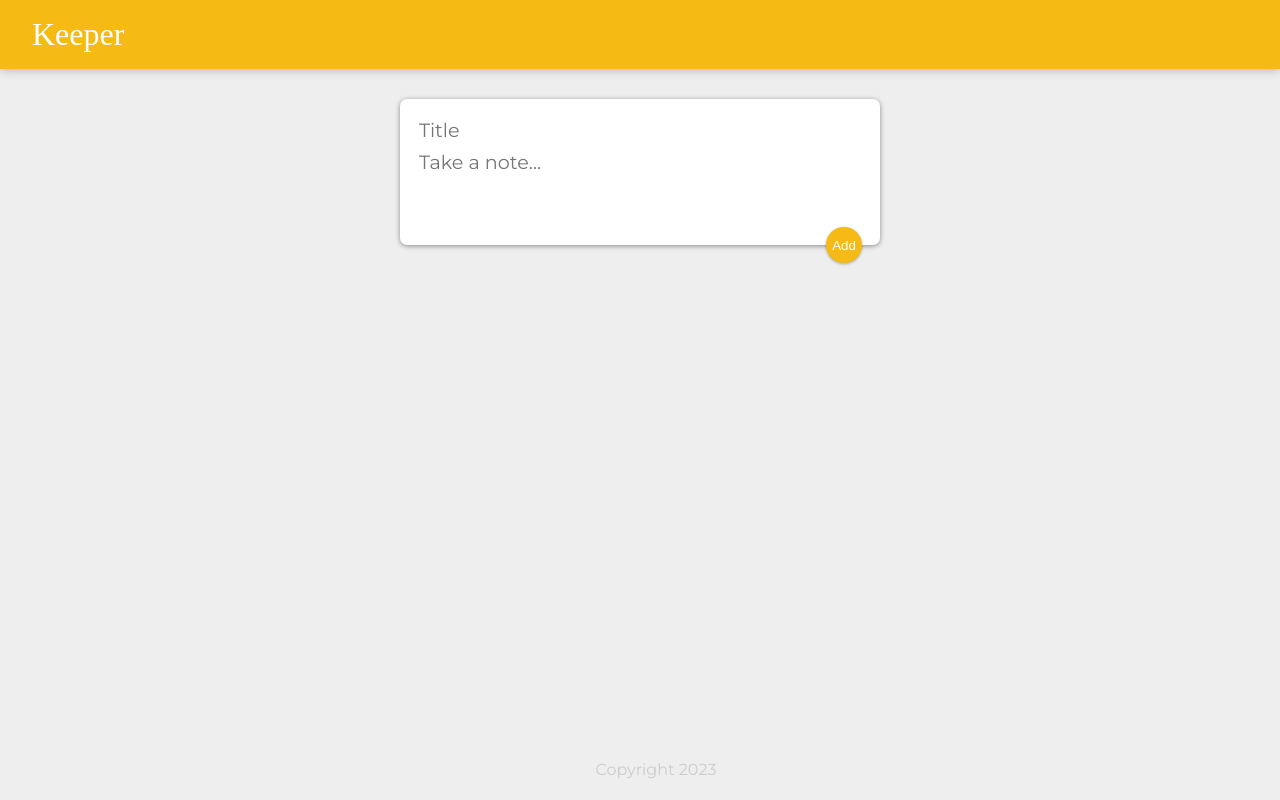
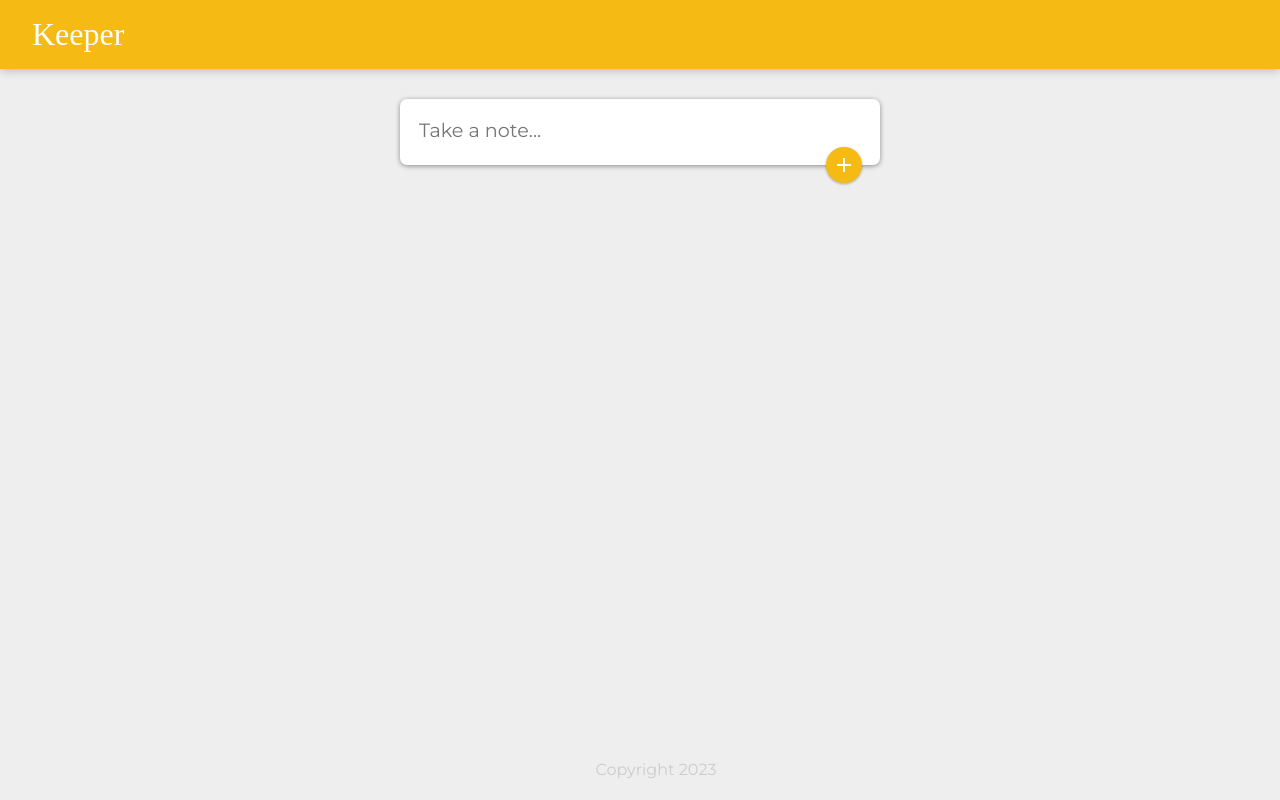
Before and after one commit to Leighson/keeper-app, a React (Create React App) app: page / in a window 1280 px wide. Built offline with nearby package versions, Linux system fonts and the light colour scheme; a web font is replaced by a local one.

Commit message:
Style onFocus inputs using MUI.

```diff
--- a/package.json
+++ b/package.json
@@ -3,6 +3,11 @@
   "version": "0.1.0",
   "private": true,
   "dependencies": {
+    "@emotion/react": "^11.11.1",
+    "@emotion/styled": "^11.11.0",
+    "@fontsource/roboto": "^5.0.5",
+    "@mui/icons-material": "^5.14.0",
+    "@mui/material": "^5.14.0",
     "@testing-library/jest-dom": "^5.16.5",
     "@testing-library/react": "^13.4.0",
     "@testing-library/user-event": "^13.5.0",
--- a/public/styles.css
+++ b/public/styles.css
@@ -56,19 +56,19 @@ footer p {
 }
 
 .note button {
-  background-color: transparent;
   position: relative;
   float: right;
-  margin-right: 20px;
-  color: #f5ba13;
+  margin-right: 5px;
+  background-color: #f5ba13;
   border: none;
+  color: white;
   width: 36px;
   height: 36px;
   cursor: pointer;
   outline: none;
 }
 
-form {
+form.create-note {
   position: relative;
   width: 480px;
   margin: 30px auto 20px auto;
@@ -77,8 +77,8 @@ form {
   border-radius: 7px;
   box-shadow: 0 1px 5px rgb(138, 137, 137);
 }
-form input,
-form textarea {
+form.create-note input,
+form.create-note textarea {
   width: 100%;
   border: none;
   padding: 4px;
@@ -87,7 +87,7 @@ form textarea {
   font-family: inherit;
   resize: none;
 }
-form button {
+form.create-note button {
   position: absolute;
   right: 18px;
   bottom: -18px;
--- a/src/components/Button.jsx
+++ b/src/components/Button.jsx
@@ -1,10 +1,14 @@
 import React from "react";
+import Fab from "@mui/material/Fab";
+import Zoom from "@mui/material/Zoom";
 
 function Button(props) {
   return (
-    <button type={props.type} onClick={props.onClick}>
-      {props.text}
-    </button>
+    <Zoom in={true}>
+      <Fab type={props.type} onClick={props.onClick}>
+        {props.text}
+      </Fab>
+    </Zoom>
   );
 }
 
--- a/src/components/CreateArea.jsx
+++ b/src/components/CreateArea.jsx
@@ -1,5 +1,6 @@
 import React, { useState } from "react";
 import Button from "./Button";
+import AddIcon from "@mui/icons-material/Add";
 
 function CreateArea(props) {
   const emptyNote = {
@@ -9,6 +10,8 @@ function CreateArea(props) {
   };
 
   const [note, setNote] = useState(emptyNote);
+  const [isHidden, setIsHidden] = useState(true);
+  const [numRows, setNumRows] = useState(1);
 
   const generateKey = () => {
     let date = new Date();
@@ -24,7 +27,12 @@ function CreateArea(props) {
       title: inputName === "title" ? inputValue : note.title,
       content: inputName === "content" ? inputValue : note.content,
     });
-  }
+  };
+
+  const handleFocus = () => {
+    setIsHidden(false);
+    setNumRows(3);
+  };
 
   const addNote = (event) => {
     note.id = generateKey();
@@ -34,26 +42,30 @@ function CreateArea(props) {
     });
 
     setNote(emptyNote);
+    setIsHidden(true);
+    setNumRows(1);
     event.preventDefault();
-  }
+  };
 
   return (
     <div>
-      <form onSubmit={addNote}>
+      <form className="create-note" onSubmit={addNote}>
         <input
           name="title"
           placeholder="Title"
           onChange={handleChange}
           value={note.title}
+          hidden={isHidden}
         />
         <textarea
           name="content"
           placeholder="Take a note..."
-          rows="3"
+          rows={numRows}
           onChange={handleChange}
+          onFocus={handleFocus}
           value={note.content}
         />
-        <Button text="Add" type="submit" onClick={addNote} />
+        <Button text=<AddIcon /> type="submit" onClick={addNote} />
       </form>
     </div>
   );
--- a/src/components/Note.jsx
+++ b/src/components/Note.jsx
@@ -1,5 +1,6 @@
 import React from "react";
 import Button from "./Button";
+import DeleteIcon from "@mui/icons-material/Delete";
 
 function Note(props) {
   const deleteNote = () => {
@@ -12,11 +13,7 @@ function Note(props) {
     <div className="note">
       <h1>{props.note.title}</h1>
       <p>{props.note.content}</p>
-      <Button
-        text="DELETE"
-        type="button"
-        onClick={deleteNote}
-      />
+      <Button text=<DeleteIcon /> type="button" onClick={deleteNote} />
     </div>
   );
 }
```
Also changed, not shown: 1 other file (tests, documents, lock files or other folders).
